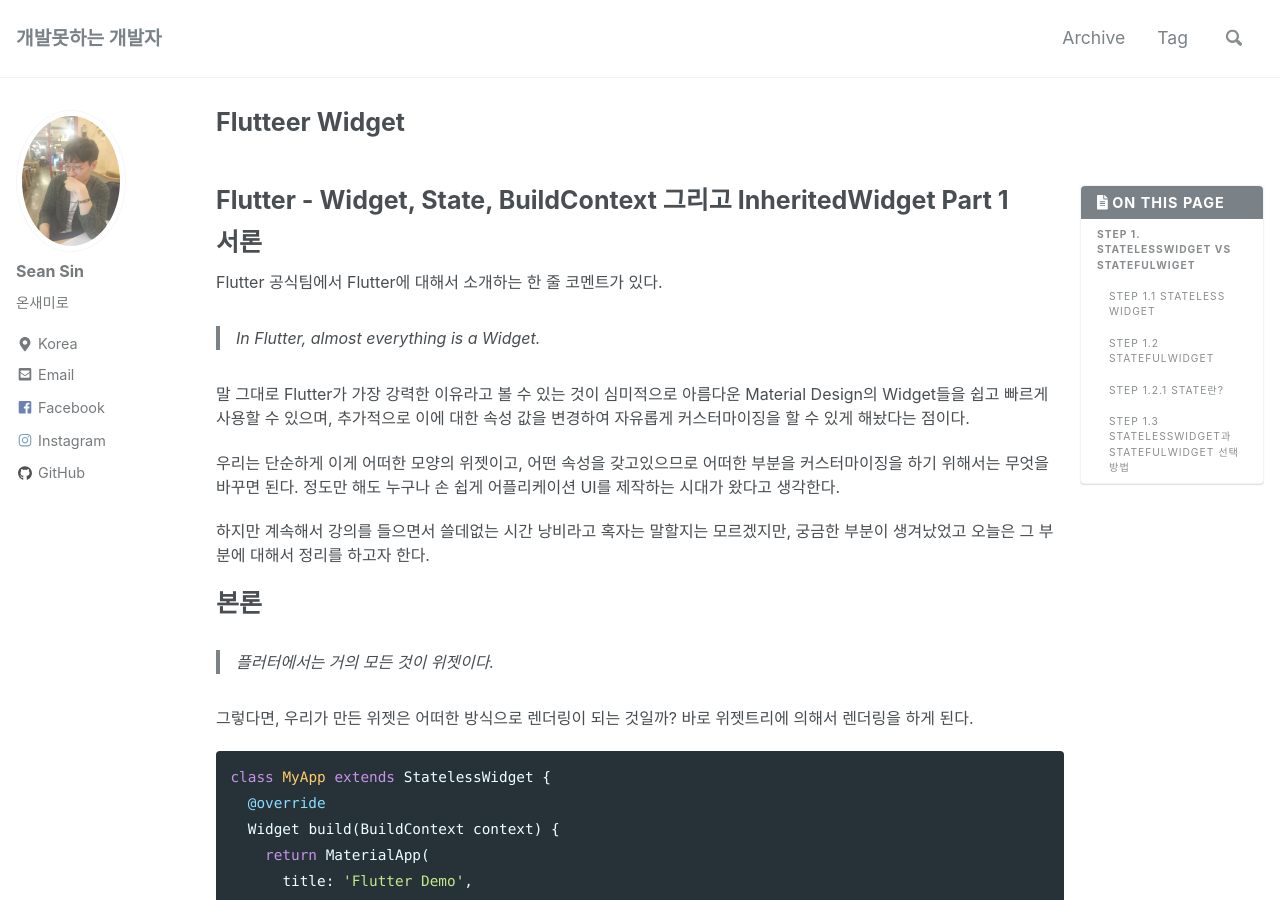
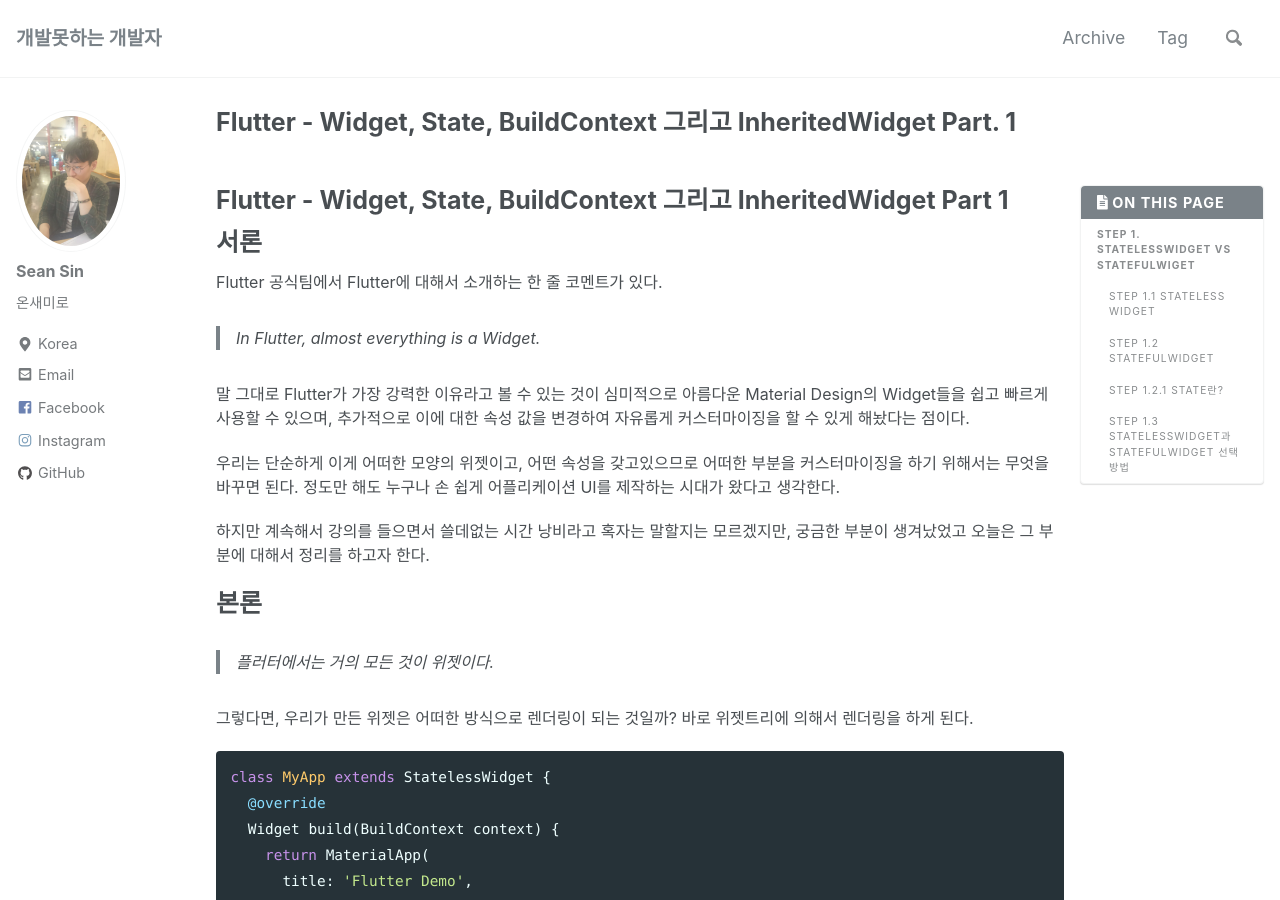
Before and after one commit to dailyworker/dailyworker.github.io, a Jekyll site: the page built from _posts/2020-04-28-flutteer-widget.md, in a window 1280 px wide and 900 px high. Built offline with Jekyll 4.4.1, drawn with Linux system fonts in a browser that asks for light colours; nearby versions of some CDN libraries; comment, search, counter and statistics services are not loaded; some of the changed text lies outside the part shown.

Commit message:
write  & revise post

```diff
--- a/_posts/2020-04-28-flutteer-widget.md
+++ b/_posts/2020-04-28-flutteer-widget.md
@@ -1,3 +1,12 @@
+---
+title: Flutter - Widget, State, BuildContext 그리고 InheritedWidget Part. 1
+date: 2020-04-28 17:00:00 +0900
+tags:
+  - Flutter
+  - Dart
+  - Fundamental
+---
+
 # Flutter - Widget, State, BuildContext 그리고 InheritedWidget Part 1
 # 서론
 Flutter 공식팀에서 Flutter에 대해서 소개하는 한 줄 코멘트가 있다.
```
